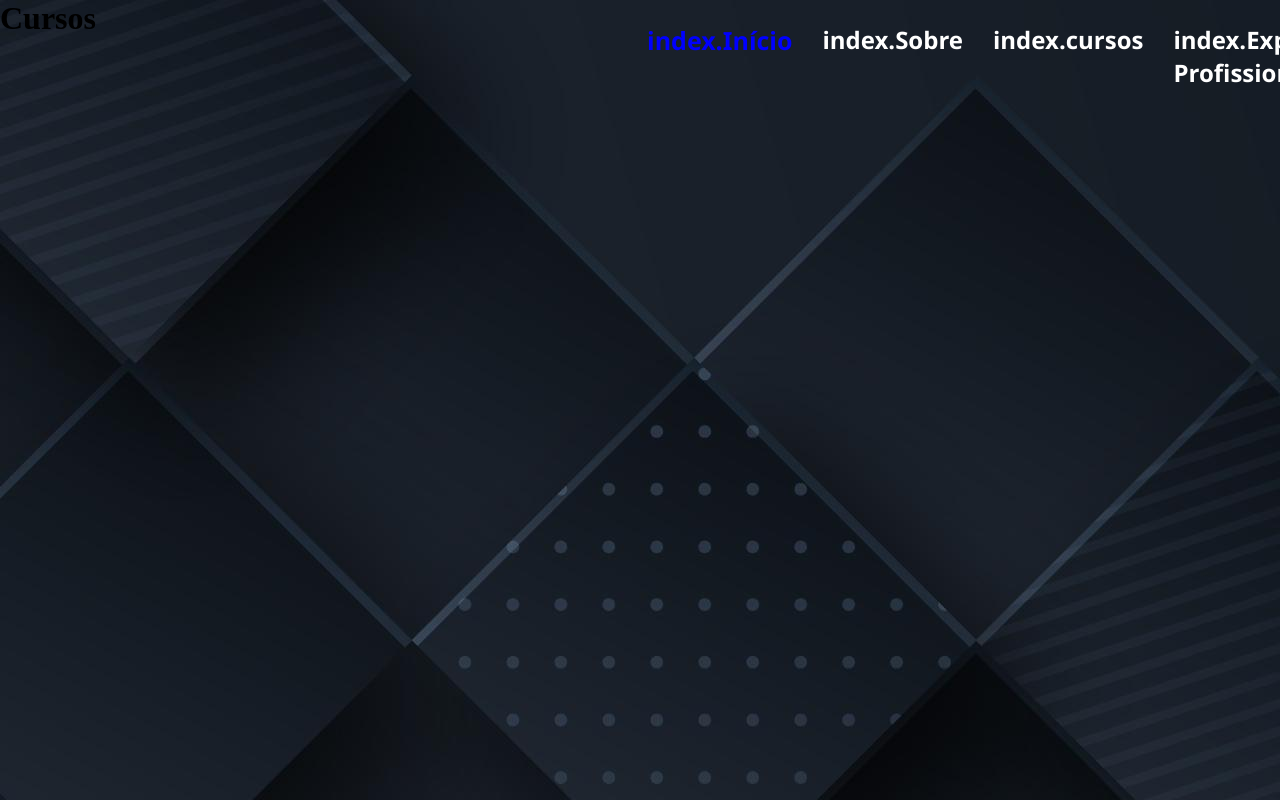
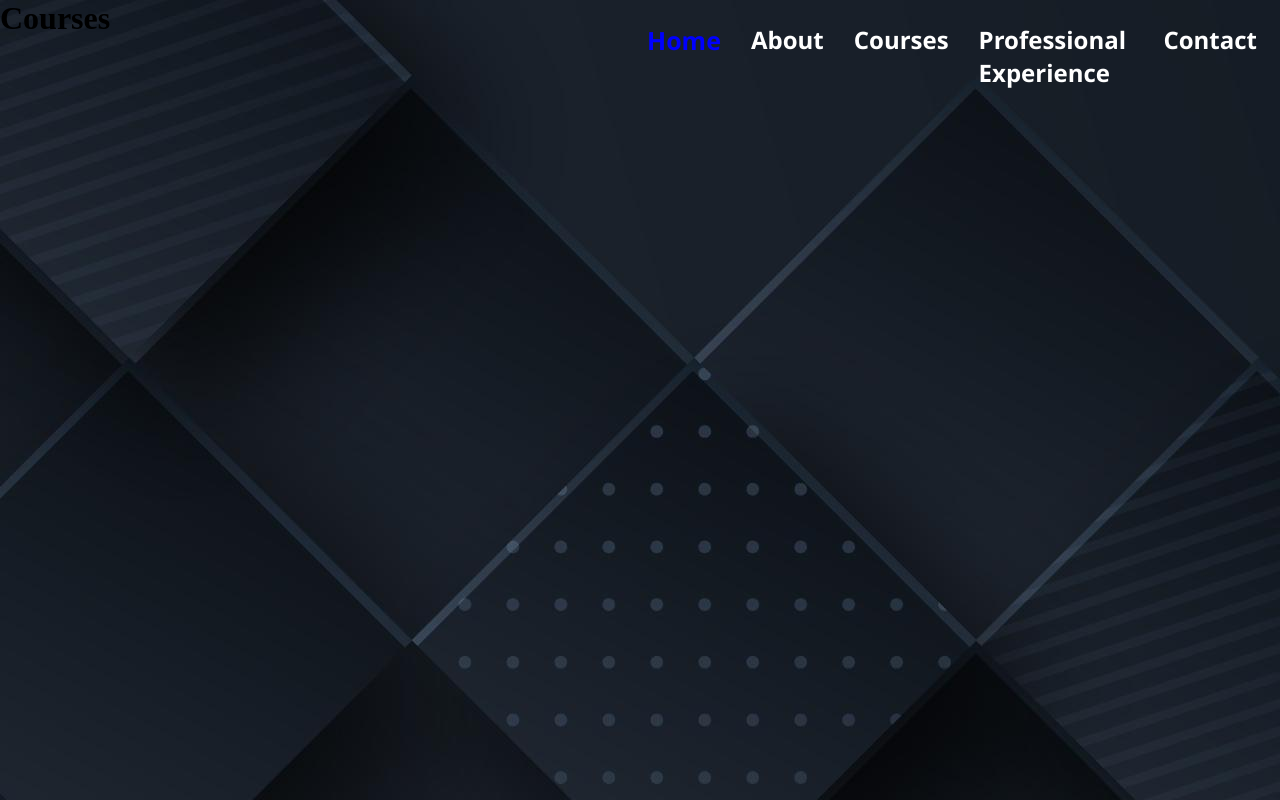
Before and after one commit to LucasPereira9/personalPortfolio, a Next.js app: page /en in a window 1280 px wide. Built offline with nearby package versions, Linux system fonts and the light colour scheme.

Commit message:
fix: nomeclature

```diff
--- a/src/components/header/index.tsx
+++ b/src/components/header/index.tsx
@@ -10,16 +10,11 @@ export default function Header() {
     const t = useTranslations()
     const [selectedButtonIndex, setSelectedButtonIndex] = React.useState(0);
 
-    const handleButtonClick = (index: number) => {
-        setSelectedButtonIndex(index);
-        console.log(selectedButtonIndex, index)
-    };
-
     const navigationOptions = navOptions.map((item, index) => (
         <div key={index}>
             <NavButton
                 title={item.title}
-                buttonFunction={() => handleButtonClick(index)}
+                buttonFunction={() => setSelectedButtonIndex(index)}
                 selectedButton={index === selectedButtonIndex}
             />
         </div>
--- a/src/components/navButton/index.tsx
+++ b/src/components/navButton/index.tsx
@@ -6,7 +6,7 @@ import {useTranslations} from 'next-intl';
 
 export default function NavButton(props: INavButtonProps) {
 
-  const t = useTranslations('index');
+  const t = useTranslations();
     return (
         <div onClick={props.buttonFunction}>
             <h2  className={`${styles.title} ${props.selectedButton ? styles.selectedTitle : ''}`}>{t(props.title)}</h2>
--- a/src/components/navButton/navButton.structure.ts
+++ b/src/components/navButton/navButton.structure.ts
@@ -2,5 +2,4 @@ export interface INavButtonProps {
     title: string
     buttonFunction: () => void
     selectedButton: boolean
-    setSelectedButton: () => void
 }
--- a/src/utils.ts
+++ b/src/utils.ts
@@ -2,27 +2,26 @@ export const navOptions = [
     {
         title: 'Início',
         function: '',
-        clicked: true
     },
     {
         title: 'Sobre',
         function: '',
-        clicked: false
+
     },
     {
-        title: 'cursos',
+        title: 'Cursos',
         function: '',
-        clicked: false
+
     },
     {
         title: 'Experiência Profissional',
         function: '',
-        clicked: false
+
     },
     {
         title: 'Contato',
         function: '',
-        clicked: false
+
 
     }
 ]
--- a/translations/en.json
+++ b/translations/en.json
@@ -1,9 +1,7 @@
 {
-    "Index": {
       "Início": "Home",
       "Sobre": "About",
       "Cursos": "Courses",
       "Experiência Profissional": "Professional Experience",
       "Contato": "Contact"
-    }
   }
--- a/translations/pt.json
+++ b/translations/pt.json
@@ -1,9 +1,7 @@
 {
-  "Index": {
     "Início": "Início",
     "Sobre": "Sobre",
     "Cursos": "Cursos",
     "Experiência Profissional": "Experiência Profissional",
     "Contato": "Contato"
-    }
   }
```
